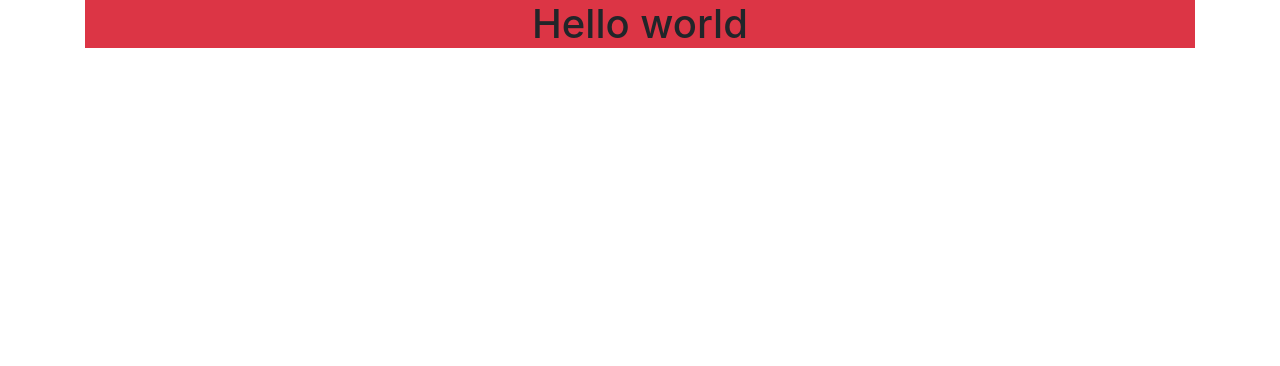
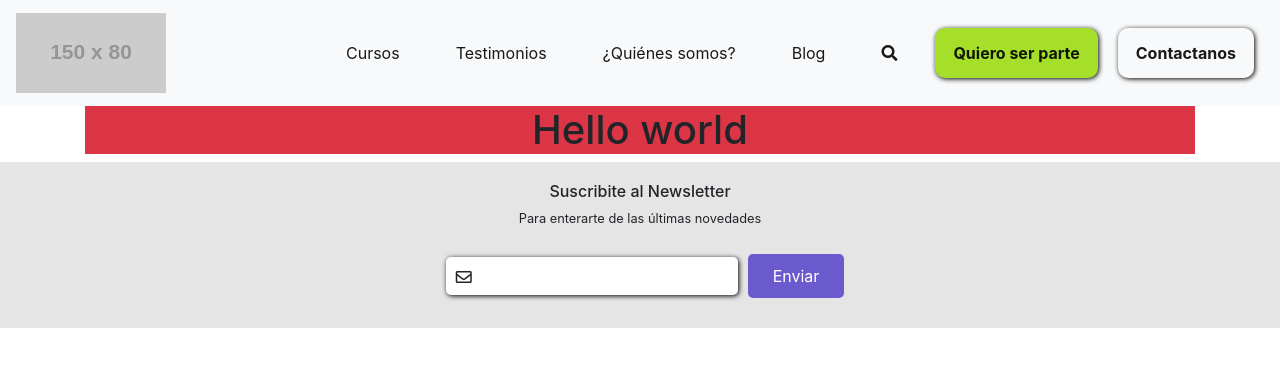
Before and after one commit to nicx-g/semillero-digital, a website with bundled scripts: page index.html in a window 1280 px wide. Built offline with nearby package versions, Linux system fonts and the light colour scheme; placeholder pictures from the web are drawn by us.

Commit message:
Navegacion y anexión a todos los path

```diff
--- /dev/null
+++ b/src/controllers/global/Nav.controller.js
@@ -0,0 +1,45 @@
+export default () => {
+    const component = `
+    <header>
+        <nav class="navbarSemillero navbar navbar-expand-lg navbar-light bg-light">
+            <button class="navbar-toggler" type="button" data-toggle="collapse" data-target="#navbarSupportedContent" aria-controls="navbarSupportedContent" aria-expanded="false" aria-label="Toggle navigation">
+                <span class="navbar-toggler-icon"></span>
+            </button>
+            <a class="navbar-brand" href="#"><img src="http://via.placeholder.com/150x80" alt="Logo de Semillero Digital"></a>
+            <div class="collapse navbar-collapse" id="navbarSupportedContent">
+                <ul class="navbar-nav ml-auto">
+                    <li class="nav-item active">
+                        <a class="nav-link" href="#/cursos">Cursos</a>
+                    </li>
+                    <li class="nav-item active">
+                       <a class="nav-link" href="#/testimonios">Testimonios</a>
+                    </li>
+                    <li class="nav-item active">
+                     <a class="nav-link" href="#/quienes-somos">¿Quiénes somos?</a>
+                    </li>
+                    <li class="nav-item active">
+                      <a class="nav-link" href="#/blog">Blog</a>
+                    </li>
+                    <li class="mav-item active">
+                        <a class="nav-link" href="#"><i class="fas fa-search"></i></a>
+                    </li>
+                    <li class="nav-item active">
+                      <a class="nav-link" href="#/quiero-ser-parte">Quiero ser parte</a>
+                    </li>
+                    <li class="nav-item active">
+                        <a class="nav-link" href="#/contacto">Contactanos</a>
+                    </li>
+                </ul>
+            </div>
+            <a class="navbar-toggler" href="#"><i class="fas fa-search"></i></a>
+        </nav>
+    </header>
+    `
+
+    const divElement = document.createElement('div');
+    divElement.innerHTML = component;
+
+
+
+    return divElement
+}
--- a/src/router/index.routes.js
+++ b/src/router/index.routes.js
@@ -5,6 +5,7 @@ import QuieroSerParte from '../controllers/quieroSerParte/QuieroSerParte.control
 import Newsletter from '../controllers/global/Newsletter.controller.js'
 import Blog from '../controllers/Blog.controller.js'
 import Cursos from '../controllers/Cursos.controller.js'
+import NavBar from '../controllers/global/Nav.controller.js'
 
 // Importamos todos los componentes con su lógica correspondiente
 
@@ -23,23 +24,42 @@ const router = (route) => { // esta funcion va a hacer que dependiendo el hashta
         }
 
         case '#/home':{
-            return root.appendChild(Home())
+            return (
+                root.appendChild(NavBar()),
+                root.appendChild(Home()),
+                root.appendChild(Newsletter())
+             )
         }
 
         case '#/contacto':{
-            return root.appendChild(Contacto())
+            return (
+                root.appendChild(NavBar()),
+                root.appendChild(Contacto()),
+                root.appendChild(Newsletter())
+            )
+
         }
 
         case '#/blog':{
-            return root.appendChild(Blog())
+            return (
+                root.appendChild(NavBar()),
+                root.appendChild(Blog()),
+                root.appendChild(Newsletter())
+            )
         }
         case '#/cursos':{
-            return root.appendChild(Cursos())
+            return (
+                root.appendChild(NavBar()),
+                root.appendChild(Cursos()),
+                root.appendChild(Newsletter())
+             )
         }
 
         case '#/quiero-ser-parte':{
             return (
-                root.appendChild(QuieroSerParte())
+                root.appendChild(NavBar()),
+                root.appendChild(QuieroSerParte()),
+                root.appendChild(Newsletter())
             )
         }
 
--- /dev/null
+++ b/src/scss/components/navBar/_nav.scss
@@ -0,0 +1,38 @@
+.navbarSemillero{
+
+    div{
+
+        ul{
+
+            li{
+
+
+                margin: 10px;
+                padding: 5px 10px;
+
+                &:nth-child(5){
+                    display: none;
+                    @media screen and(min-width:900px){
+                        display:block;
+                    }
+                }
+                &:nth-child(6){
+                    background-color: #A5DF2A;
+                    box-shadow: 1px 1px 5px #000;
+                    border-radius: 10px;
+                    color: #fff;
+                    font-weight: bold;
+                    font-size: 1rem;
+                }
+
+                &:nth-child(7){
+                    box-shadow: 1px 1px 5px #000;
+                    border-radius: 10px;
+                    font-weight: bold;
+                    font-size: 1rem;
+                }
+            }
+        }
+    }
+
+}
--- a/src/scss/main.scss
+++ b/src/scss/main.scss
@@ -6,5 +6,6 @@
 @import './components/quieroSerParte/postulacionSembradoresForm';
 @import './components/quieroSerParte/quieroserParte';
 @import './components/global/newsletter';
-@import './components/blog/blog.scss';
-@import './components/cursos/cursos.scss';
+@import './components/blog/blog';
+@import './components/cursos/cursos';
+@import './components/navBar/nav';
```
Also changed, not shown: src/views/nav.html (added, +52 -0 lines), src/css/styles.css.
